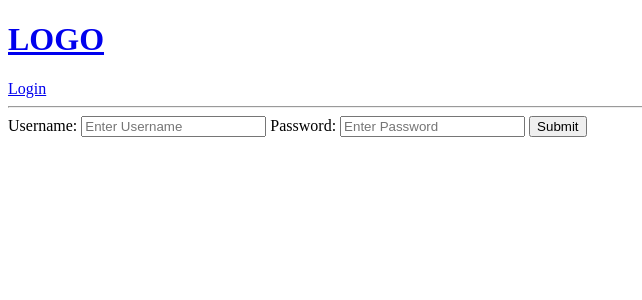
After one commit to Yuviz19/ByteTalks, a Django app: page /login/ in a window 1280 px wide. The commit adds this page. Shown: the top 300 px of the page, without its empty margins (0-642 px from the left). Run offline with Django 5.2, Linux system fonts and the light colour scheme.

Commit message:
user auth: login, logout and some user specific tasks

```diff
--- a/base/templates/base/home.html
+++ b/base/templates/base/home.html
@@ -25,15 +25,19 @@
     </div>
 
     <div>
+        <h5>{{room_count}} Room(s) Available</h5>
         <a href="{% url 'create_room' %}">Create Room</a>
         <hr>
         <div>
             {% for room in rooms %}
                 <div>
+                    {% if request.user == room.host %}
                     <a href="{% url 'update_room' room.id %}">Update Room</a>
                     <a href="{% url 'delete_room' room.id %}">Delete Room</a>
+                    {% endif %}
+
                     <span>@{{room.host.username}}</span>
-                    <h5>{{room.id}} -- <a href="{% url 'room' room.id %}">{{room.name}}</a></h5>
+                    <h5>-- <a href="{% url 'room' room.id %}">{{room.name}}</a></h5>
                     <small>{{room.topic.name}}</small>
                     <hr>
                 </div>
--- /dev/null
+++ b/base/templates/base/login_register.html
@@ -0,0 +1,18 @@
+{% extends "main.html" %}
+
+{% block content %}
+
+<div>
+    <form method="POST" action="">
+        {% csrf_token %}
+
+        <label>Username:</label>
+        <input type="text" name="username" placeholder="Enter Username">
+
+        <label>Password:</label>
+        <input type="password" name="password" placeholder="Enter Password">
+        <input type="submit" value="Submit">
+    </form>
+</div>
+
+{% endblock %}
--- a/base/urls.py
+++ b/base/urls.py
@@ -2,6 +2,8 @@ from django.urls import path
 from . import views
 
 urlpatterns = [
+    path('login/', views.loginPage, name="login"),
+    path('logout/', views.logoutUser, name="logout"),
     path('', views.home, name="home"),
     path('room/<int:pk>/', views.room, name="room"),
     path('create-room/', views.create_room, name="create_room"),
--- a/base/views.py
+++ b/base/views.py
@@ -1,7 +1,40 @@
+from django.http import HttpResponse
 from django.shortcuts import render, redirect
+from django.contrib import messages
+from django.contrib.auth import authenticate, login, logout
+from django.contrib.auth.decorators import login_required
 from django.db.models import Q
 from .models import Room, Topic
 from .forms import RoomForm
+from django.contrib.auth.models import User
+
+def loginPage(request):
+    if request.user.is_authenticated:
+        return redirect('home')
+
+    if request.method == 'POST':
+        username = request.POST.get('username')
+        password = request.POST.get('password')
+
+        try:
+            user = User.objects.get(username=username)
+        except:
+            messages.error(request, 'User does not exist')
+
+        user = authenticate(request, username=username, password=password)
+
+        if user is not None:
+            login(request, user)
+            return redirect('home')
+        else:
+            messages.error(request, 'Username OR Password does not match')
+
+    context = {}
+    return render(request, 'base/login_register.html', context)
+
+def logoutUser(request):
+    logout(request)
+    return redirect('login')
 
 def home(request):
     q = request.GET.get('q','')
@@ -11,9 +44,12 @@ def home(request):
         Q(name__icontains=q)
     )
     topics = Topic.objects.all()
+    room_count = rooms.count()
+
     context = {
         'rooms': rooms,
         'topics': topics,
+        'room_count': room_count
     }
     return render(request, 'base/home.html', context)
 
@@ -22,6 +58,7 @@ def room(request, pk):
     context = {"room":room}
     return render(request, 'base/room.html',context)
 
+@login_required(login_url='login')
 def create_room(request):
     form = RoomForm()
     if request.method == 'POST':
@@ -33,9 +70,13 @@ def create_room(request):
     context = {"form":form}
     return render(request, 'base/room_form.html', context)
 
+@login_required(login_url='login')
 def update_room(request, pk):
     room = Room.objects.get(id=pk)
     form = RoomForm(instance=room) # so the form will be prefilled with some values
+
+    if request.user != room.host:
+        return HttpResponse('You are not allowed here!')
 
     if request.method == 'POST':
         form = RoomForm(request.POST, instance=room) # pass the instancce, otherwise it will create a new room
@@ -46,8 +87,13 @@ def update_room(request, pk):
     context = {"form":form}
     return render(request, 'base/room_form.html',context)
 
+@login_required(login_url=login)
 def delete_room(request,pk):
     room = Room.objects.get(id=pk)
+
+    if request.user != room.host:
+        return HttpResponse('You are not allowed here!')
+
     if request.method == 'POST':
         room.delete()
         return redirect('home')
--- a/templates/main.html
+++ b/templates/main.html
@@ -7,7 +7,16 @@
 </head>
 <body>
     {% include "nav.html" %}
-    {% block content %}
+
+    {% if messages %}
+    <ul class="messages">
+        {% for message in messages %}
+        <li>{{message}}</li>
+        {% endfor %}
+    </ul>
+    {% endif %}
+
+        {% block content %}
 
     {% endblock content %}
 </body>
--- a/templates/nav.html
+++ b/templates/nav.html
@@ -2,8 +2,15 @@
     <h1>LOGO</h1>
 </a>
 
+{% if request.user.is_authenticated %}
 <form method="GET" action="{% url 'home' %}">
     <input type="text" name="q" placeholder="Search Rooms.." />
 </form>
+{% endif %}
 
+{% if request.user.is_authenticated %}
+    <a href="{% url 'logout' %}">Logout</a>
+{% else %}
+    <a href="{% url 'login' %}">Login</a>
+{% endif %}
 <hr>
```
Also changed, not shown: Docs/NOTES.md (+33 -0 lines), db.sqlite3.
